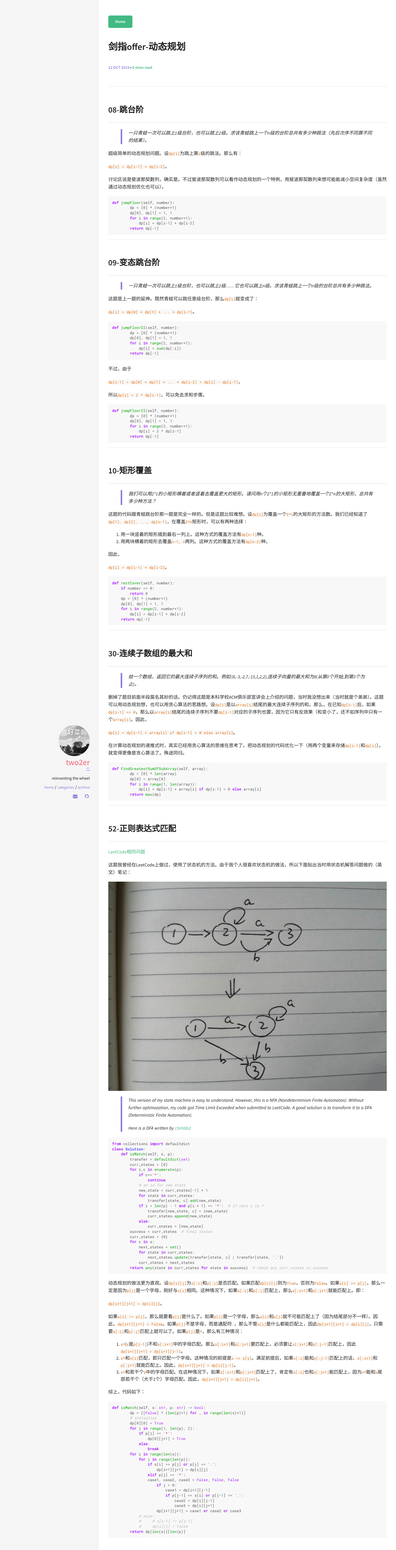
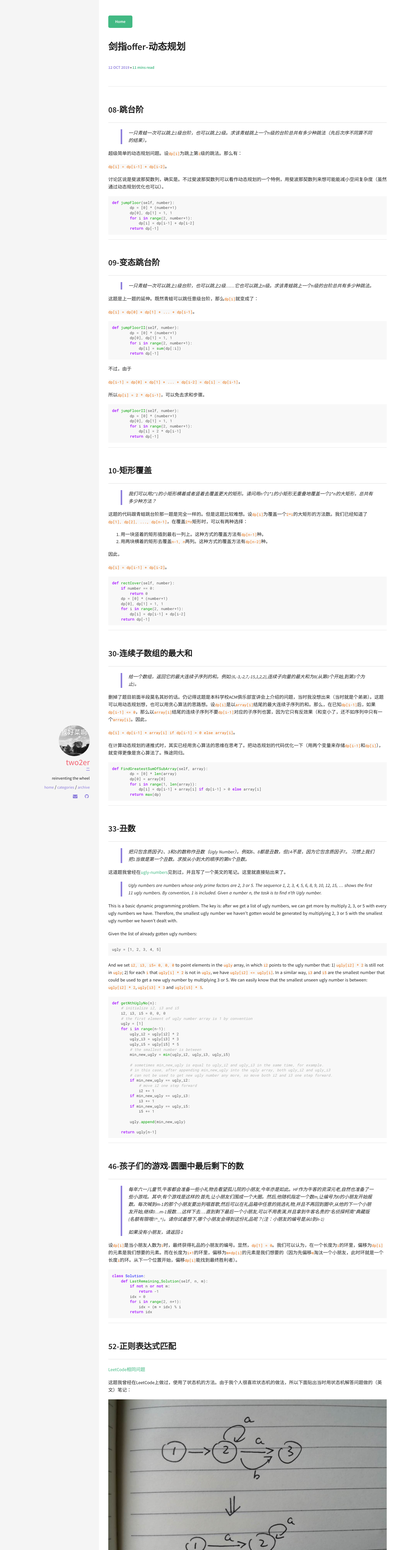
Before and after one commit to two2er/two2er.github.io, a Jekyll site: the page built from _pages/jianzhi/2019-10-12-dynamic-programming.md, in a window 1280 px wide. Shown: the whole page at 31% size. Built offline with Jekyll 4.4.1, drawn with Linux system fonts in a browser that asks for light colours.

Commit message:
jianzhi others

````diff
--- a/_pages/jianzhi/2019-10-12-dynamic-programming.md
+++ b/_pages/jianzhi/2019-10-12-dynamic-programming.md
@@ -130,6 +130,87 @@ def FindGreatestSumOfSubArray(self, array):
 
 
 
+##  33-丑数
+
+>  把只包含质因子2、3和5的数称作丑数（Ugly Number）。例如6、8都是丑数，但14不是，因为它包含质因子7。 习惯上我们把1当做是第一个丑数。求按从小到大的顺序的第N个丑数。
+
+这道题我曾经在[ugly-numbers](https://www.geeksforgeeks.org/ugly-numbers/)见到过，并且写了一个英文的笔记。这里就直接贴出来了。
+
+> Ugly numbers are numbers whose only prime factors are 2, 3 or 5. The sequence 1, 2, 3, 4, 5, 6, 8, 9, 10, 12, 15, … shows the first 11 ugly numbers. By convention, 1 is included.
+> Given a number n, the task is to find n'th Ugly number.
+
+This is a basic dynamic programming problem. The key is: after we get a list of ugly numbers, we can get more by multiply 2, 3, or 5 with every ugly numbers we have. Therefore, the smallest ugly number we haven't gotten would be generated by multiplying 2, 3 or 5 with the smallest ugly number we haven't dealt with.
+
+Given the list of already gotten ugly numbers:
+
+```
+ugly = [1, 2, 3, 4, 5]
+```
+
+And we set `i2, i3, i5= 0, 0, 0` to point elements in the `ugly` array, in which `i2` points to the ugly number that: 1) `ugly[i2] * 2` is still not in `ugly`; 2) for each `i` that `ugly[i] * 2` is not in `ugly`, we have `ugly[i2] <= ugly[i]`. In a similar way, `i3` and `i5` are the smallest number that could be used to get a new ugly number by multiplying 3 or 5. We can easily know that the smallest unseen ugly number is between: `ugly[i2] * 2`, `ugly[i3] * 3` and `ugly[i5] * 5`.
+
+```python
+def getNthUglyNo(n):
+    # initialize i2, i3 and i5
+    i2, i3, i5 = 0, 0, 0
+    # the first element of ugly number array is 1 by convention
+    ugly = [1]
+    for i in range(n-1):
+        ugly_i2 = ugly[i2] * 2
+        ugly_i3 = ugly[i3] * 3
+        ugly_i5 = ugly[i5] * 5
+        # the smallest number is between
+        min_new_ugly = min(ugly_i2, ugly_i3, ugly_i5)
+
+        # sometimes min_new_ugly is equal to ugly_i2 and ugly_i3 in the same time, for example.
+        # in this case, after appending min_new_ugly into the ugly array, both ugly_i2 and ugly_i3
+        # can not be used to get new ugly number any more, so move both i2 and i3 one step forward.
+        if min_new_ugly == ugly_i2:
+            # move i2 one step forward
+            i2 += 1
+        if min_new_ugly == ugly_i3:
+            i3 += 1
+        if min_new_ugly == ugly_i5:
+            i5 += 1
+
+        ugly.append(min_new_ugly)
+
+    return ugly[n-1]
+```
+
+
+
+---
+
+
+
+##  46-孩子们的游戏-圆圈中最后剩下的数
+
+> 每年六一儿童节,牛客都会准备一些小礼物去看望孤儿院的小朋友,今年亦是如此。HF作为牛客的资深元老,自然也准备了一些小游戏。其中,有个游戏是这样的:首先,让小朋友们围成一个大圈。然后,他随机指定一个数m,让编号为0的小朋友开始报数。每次喊到m-1的那个小朋友要出列唱首歌,然后可以在礼品箱中任意的挑选礼物,并且不再回到圈中,从他的下一个小朋友开始,继续0...m-1报数....这样下去....直到剩下最后一个小朋友,可以不用表演,并且拿到牛客名贵的“名侦探柯南”典藏版(名额有限哦!!^_^)。请你试着想下,哪个小朋友会得到这份礼品呢？(注：小朋友的编号是从0到n-1)
+>
+> 如果没有小朋友，请返回-1
+
+设`dp[i]`是当小朋友人数为`i`时，最终获得礼品的小朋友的编号。显然，`dp[1] = 0`。我们可以认为，在一个长度为`i`的环里，偏移为`dp[i]`的元素是我们想要的元素。而在长度为`i+1`的环里，偏移为`m+dp[i]`的元素是我们想要的（因为先偏移`m`淘汰一个小朋友，此时环就是一个长度`i`的环。从下一个位置开始，偏移`dp[i]`能找到最终胜利者）。
+
+```python
+class Solution:
+    def LastRemaining_Solution(self, n, m):
+        if not n or not m:
+            return -1
+        idx = 0
+        for i in range(2, n+1):
+            idx = (m + idx) % i
+        return idx
+```
+
+
+
+
+
+---
+
+
+
 ## 52-正则表达式匹配
 
 [LeetCode相同问题](<https://leetcode.com/problems/regular-expression-matching>)
````
Also changed, not shown: _pages/jianzhi/2019-11-03-others.md (added, +181 -0 lines), _posts/2019-09-15-finding-job.md (+10 -0 lines).
